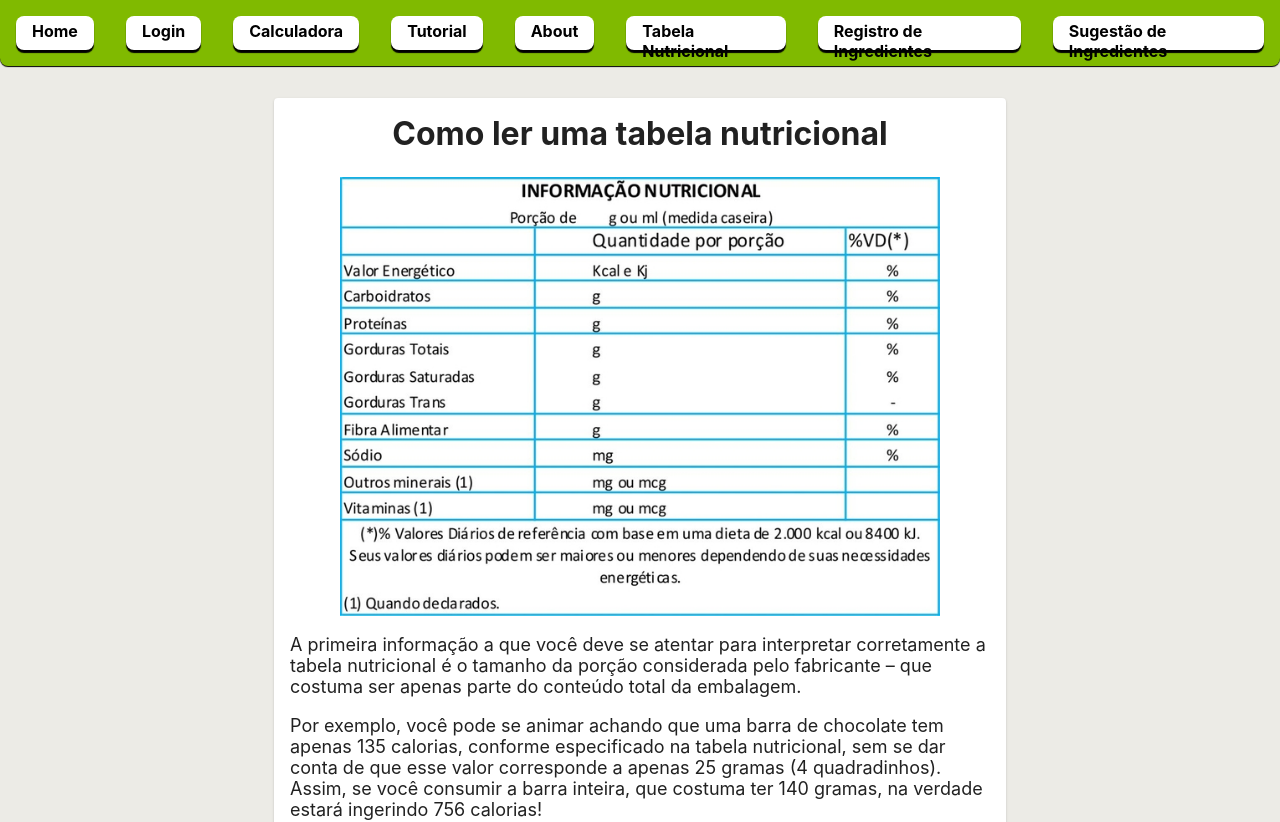
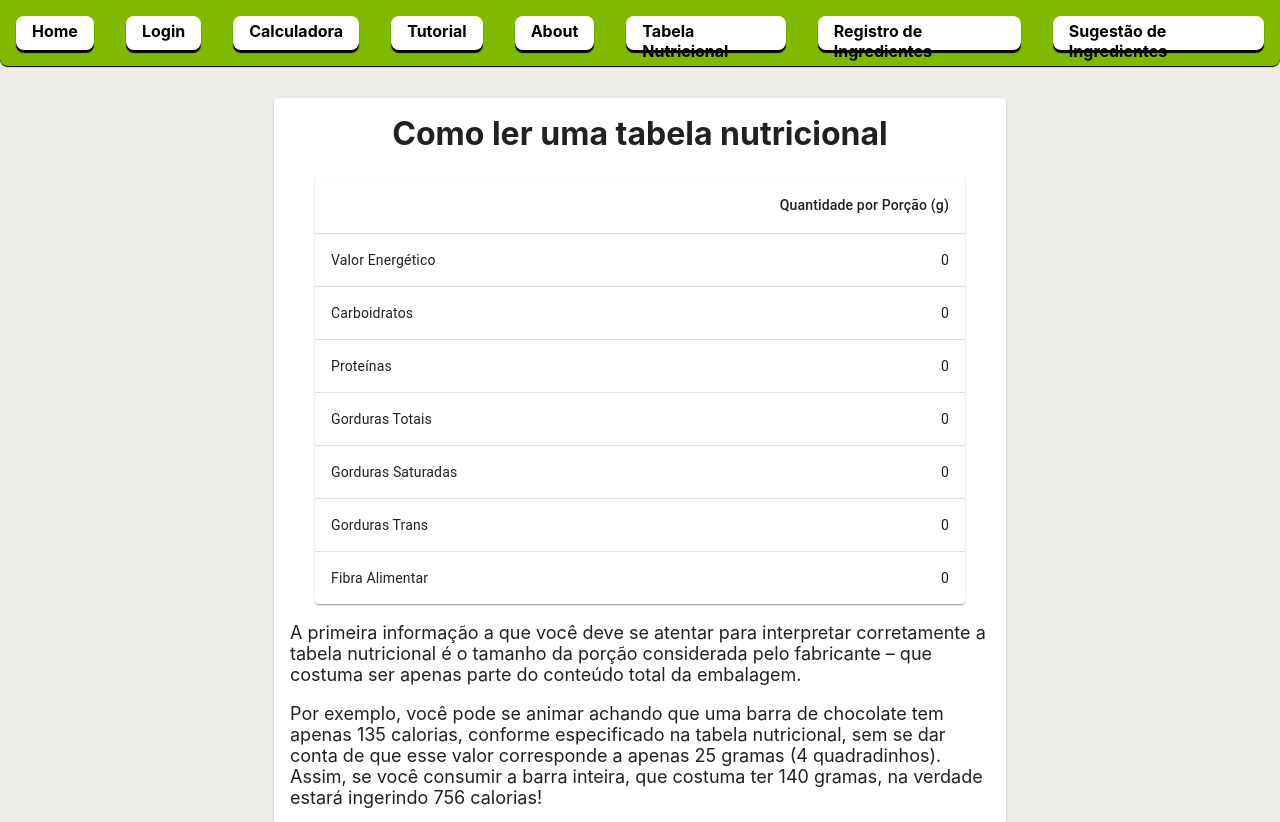
Before and after one commit to zizima100/PerfectPlate, a React (Create React App) app in the folder my-app/: page /tutorial in a window 1280 px wide. Shown: the top 822 px of the page. Built offline with nearby package versions, Linux system fonts and the light colour scheme.

Commit message:
fix: Tabela Tutorial

```diff
--- a/my-app/src/pages/tutorial/TutorialScreen.js
+++ b/my-app/src/pages/tutorial/TutorialScreen.js
@@ -1,7 +1,37 @@
 import React from "react";
 import '../tutorial/TutorialScreenStyle.css';
 import TabelaExemplo from "../../images/TabelaExemplo.jpg";
-import { Card } from "@material-ui/core";
+import {
+    Card,
+    Table,
+    TableBody,
+    TableCell,
+    TableContainer,
+    TableHead,
+    TableRow,
+    Paper
+} from "@material-ui/core";
+
+function getTableData(vEnergetico,
+    carboidratos,
+    proteinas,
+    gordTotais,
+    gordSaturadas,
+    gordTrans,
+    fibraAlimentar
+) {
+    return [
+        { name: 'Valor Energético', value: vEnergetico, key: 'vEnergetico' },
+        { name: 'Carboidratos', value: carboidratos, key: 'carboidratos' },
+        { name: 'Proteínas', value: proteinas, key: 'proteinas' },
+        { name: 'Gorduras Totais', value: gordTotais, key: 'gordTotais' },
+        { name: 'Gorduras Saturadas', value: gordSaturadas, key: 'gordSaturadas' },
+        { name: 'Gorduras Trans', value: gordTrans, key: 'gordTrans' },
+        { name: 'Fibra Alimentar', value: fibraAlimentar, key: 'fibraAlimentar' },
+    ];
+}
+
+const rows = getTableData(0, 0, 0, 0, 0, 0, 0);
 
 export default function TutorialScreen() {
     return (
@@ -10,7 +40,31 @@ export default function TutorialScreen() {
                 <Card className="tutorial__inputRow">
                     <article className="tutorial__content-container">
                         <h1 className="tutorial__title_h1">Como ler uma tabela nutricional</h1>
-                        <img id="TabelaExemplo" src={TabelaExemplo} alt="Exemplo de Tabela Nutricional" />
+                        <div className="tutorial__nutri-table-container">
+                            <TableContainer component={Paper}>
+                                <Table sx={{ minWidth: 650 }} aria-label="simple table">
+                                    <TableHead>
+                                        <TableRow>
+                                            <TableCell></TableCell>
+                                            <TableCell align="right">Quantidade por Porção (g)</TableCell>
+                                        </TableRow>
+                                    </TableHead>
+                                    <TableBody>
+                                        {rows.map((row) => (
+                                            <TableRow
+                                                key={row.key}
+                                                sx={{ '&:last-child td, &:last-child th': { border: 0 } }}
+                                            >
+                                                <TableCell component="th" scope="rows">
+                                                    {row.name}
+                                                </TableCell>
+                                                <TableCell align="right">{row.value}</TableCell>
+                                            </TableRow>
+                                        ))}
+                                    </TableBody>
+                                </Table>
+                            </TableContainer>
+                        </div>
                         <p className="tutorial__content">
                             A primeira informação a que você deve se atentar para interpretar corretamente a tabela nutricional é o tamanho da porção considerada pelo fabricante – que costuma ser apenas parte do conteúdo total da embalagem.
                         </p>
```
